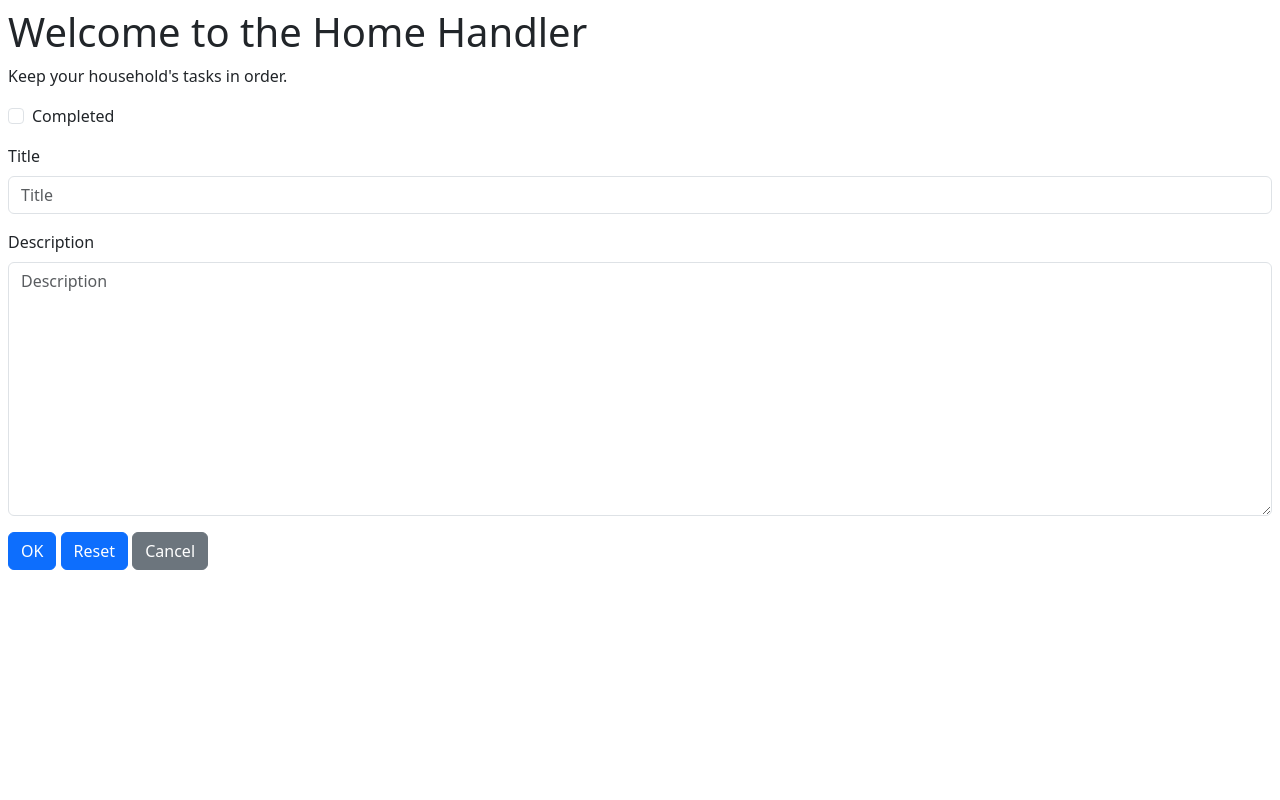
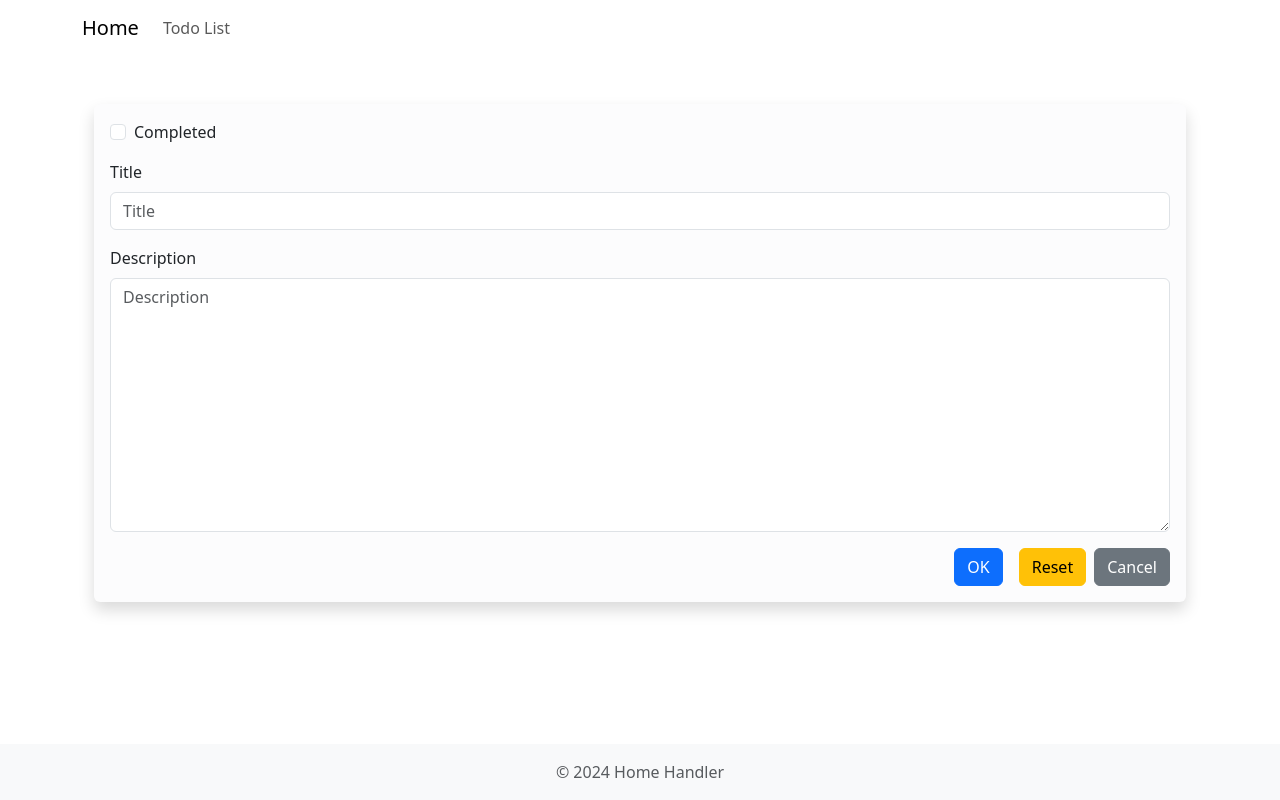
Before and after one commit to MenasheKoren/homehandler, a Django app: page /todo/create/ in a window 1280 px wide. Run offline with Django 5.2, Linux system fonts and the light colour scheme; some libraries are stand-ins or nearby versions.

Commit message:
Add base, nav, footer templates and update style. ref #19

```diff
--- /dev/null
+++ b/templates/base.html
@@ -0,0 +1,27 @@
+<!DOCTYPE html>
+<html lang="en">
+<head>
+    <meta charset="UTF-8" />
+    <meta name="viewport" content="width=device-width, initial-scale=1.0" />
+    <title>{% block title %}Home Handler{% endblock %}</title>
+    {% load django_bootstrap5 %}
+    {% bootstrap_css %}
+    {% bootstrap_javascript %}
+    {% bootstrap_messages %}
+</head>
+<body class='d-flex flex-column min-vh-100'>
+    <header>
+        {% block navbar %}
+        {% include './shared/navbar.html' %}
+        {% endblock navbar %}
+    </header>
+    <main class="container my-4 flex-fill">
+        {% block content %}{% endblock content %}
+    </main>
+    <footer class="footer mt-auto py-3 bg-light text-center">
+        {% block footer %}
+        {% include './shared/footer.html' %}
+        {% endblock footer %}
+    </footer>
+</body>
+</html>
--- a/templates/home/index.html
+++ b/templates/home/index.html
@@ -1,23 +1,7 @@
-<!DOCTYPE html>
-<html lang="en">
-  <head>
-    <meta charset="UTF-8" />
-    <meta
-      name="viewport"
-      content="width=device-width, initial-scale=1.0" />
-    <title>Home Handler</title>
-    {% load django_bootstrap5 %}
-    {% bootstrap_css %}
-    {% bootstrap_javascript %}
-    {% bootstrap_messages %}
-  </head>
-  <body>
-    <main class='mx-auto p-2'>
-      <h1>Welcome to the Home Handler</h1>
-      <p>Keep your household's tasks in order.</p>
+{% extends 'base.html' %}
 
-      {% block content %}
-      {% endblock content %}
-    </main>
-  </body>
-</html>
+{% block content %}
+<h1 class="text-primary text-center mb-3">Welcome to the Home Handler</h1>
+<p class="text-secondary text-center mb-4">Keep your household's tasks in order.</p>
+<p class="text-center">Today is {% now "DATE_FORMAT" %}.</p>
+{% endblock content %}
--- /dev/null
+++ b/templates/shared/footer.html
@@ -0,0 +1,5 @@
+{% comment %} <footer class="footer mt-auto py-3 bg-light"> {% endcomment %}
+    <div class="container">
+        <span class="text-muted">© 2024 Home Handler</span>
+    </div>
+{% comment %} </footer> {% endcomment %}
--- /dev/null
+++ b/templates/shared/navbar.html
@@ -0,0 +1,41 @@
+<nav class="navbar navbar-expand navbar-light bg-faded">
+    <div class="container">
+        <a class="navbar-brand" href="{% url 'home' %}">Home</a>
+        <ul class="navbar-nav me-auto mt-2 mt-lg-0">
+            {% comment %} <li class="nav-item">
+                <a class="nav-link active" href="#" aria-current="page"
+                    >Active
+                    <span class="visually-hidden">(current)</span></a
+                >
+            </li> {% endcomment %}
+            <li class="nav-item">
+                <a class="nav-link" href="{% url 'todo:list' %}">Todo List</a>
+            </li>
+            {% comment %} <li class="nav-item dropdown">
+                <a
+                    class="nav-link dropdown-toggle"
+                    href="#"
+                    id="dropdownId"
+                    data-bs-toggle="dropdown"
+                    aria-haspopup="true"
+                    aria-expanded="false"
+                    >Dropdown</a
+                >
+                <div class="dropdown-menu" aria-labelledby="dropdownId">
+                    <a class="dropdown-item" href="#">Action 1</a>
+                    <a class="dropdown-item" href="#">Action 2</a>
+                </div>
+            </li> {% endcomment %}
+        </ul>
+        {% comment %} <form class="d-flex my-2 my-lg-0">
+            <input
+                class="form-control me-sm-2"
+                type="text"
+                placeholder="Search"
+            />
+            <button class="btn btn-outline-success my-2 my-sm-0" type="submit">
+                Search
+            </button>
+        </form> {% endcomment %}
+    </div>
+</nav>
--- a/templates/todo/base_todo_form.html
+++ b/templates/todo/base_todo_form.html
@@ -1,15 +1,16 @@
 {% extends 'home/index.html' %} {% load django_bootstrap5 %}
 
 {% block content %}
-<form method="post" class='form'>
-    {% csrf_token %}
-    {% bootstrap_form form %}
-
-    {% bootstrap_button button_type="submit" content="OK" %}
-    {% bootstrap_button button_type="reset" content="Reset" %}
-    {% include '../shared/buttons/cancel_button.html'  with urlValue='todo:list' %}
-
-
-</form>
+<div class='container mt-4'>
+    <form method="post" class='form p-3 shadow rounded bg-light-subtle'>
+        {% csrf_token %}
+        {% bootstrap_form form %}
+        <div class="d-flex justify-content-end gap-2 mt-3">
+            {% bootstrap_button button_type="submit" content="OK" button_class="btn-primary me-2" %}
+            {% bootstrap_button button_type="reset" content="Reset" button_class="btn-warning" %}
+            {% include '../shared/buttons/cancel_button.html'  with urlValue='todo:list' %}
+        </div>
+    </form>
+</div>
 
 {% endblock content %}
--- a/templates/todo/list_todo.html
+++ b/templates/todo/list_todo.html
@@ -1,10 +1,10 @@
-{% extends 'home/index.html' %}
+{% extends 'base.html' %}
 {% load django_bootstrap5 %}
 
 {% block content %}
 <div class="container-fluid">
-    <div class="d-flex justify-content-end">
-        <div class="todo-container" style="width: 50%; min-width: 25%;">
+    <div>
+        <div class="todo-container">
             <h2 class="mb-3">Todo List</h2>
 
             <div class="list-group">
```
